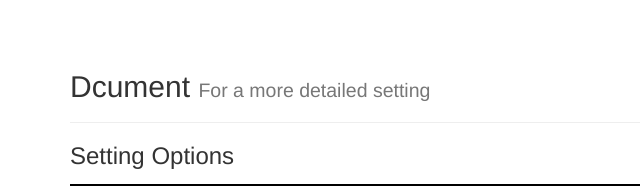
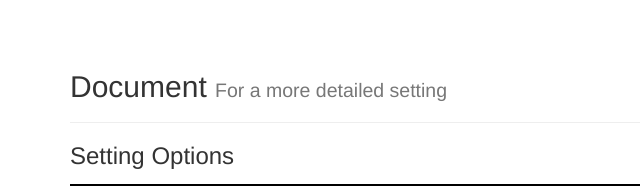
Before and after one commit to gorbachov/jquery.vflick, a website with bundled scripts: page example/doc.html in a window 1280 px wide. Shown: the part 323-509 px from the top of the page, 0-640 px from the left. Built offline with nearby package versions, Linux system fonts and the light colour scheme.

Commit message:
- example modify

```diff
--- a/example/doc.html
+++ b/example/doc.html
@@ -44,7 +44,7 @@ SyntaxHighlighter.all();
 </div>
 <div class="container">
 	<div class="page-header">
-		<h2>Dcument <small>For a more detailed setting</small></h2>
+		<h2>Document <small>For a more detailed setting</small></h2>
 	</div>
 	<h3>Setting Options</h3>
 	<textarea class="brush: js;">
```
Also changed, not shown: example/index.html (+1 -1 lines).
